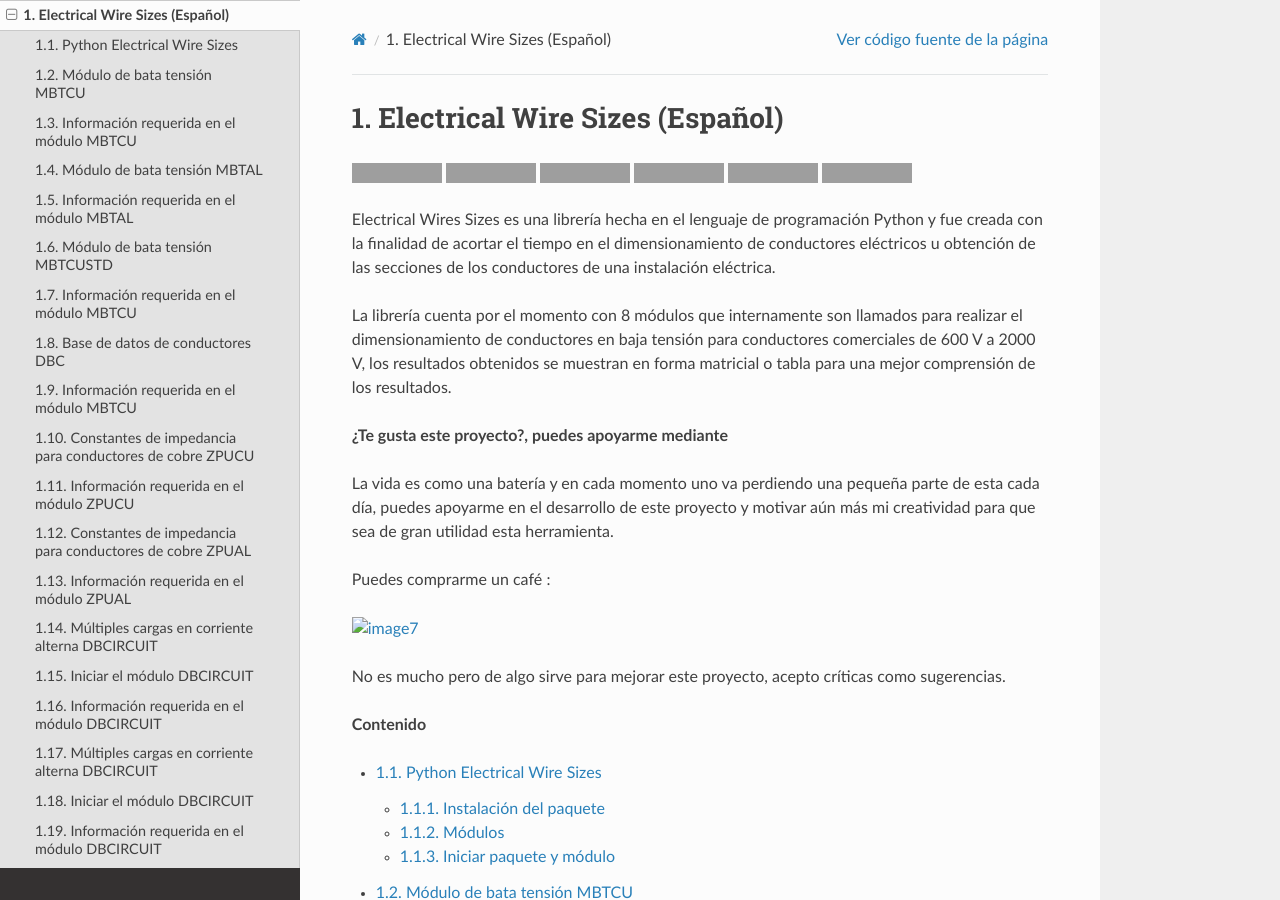
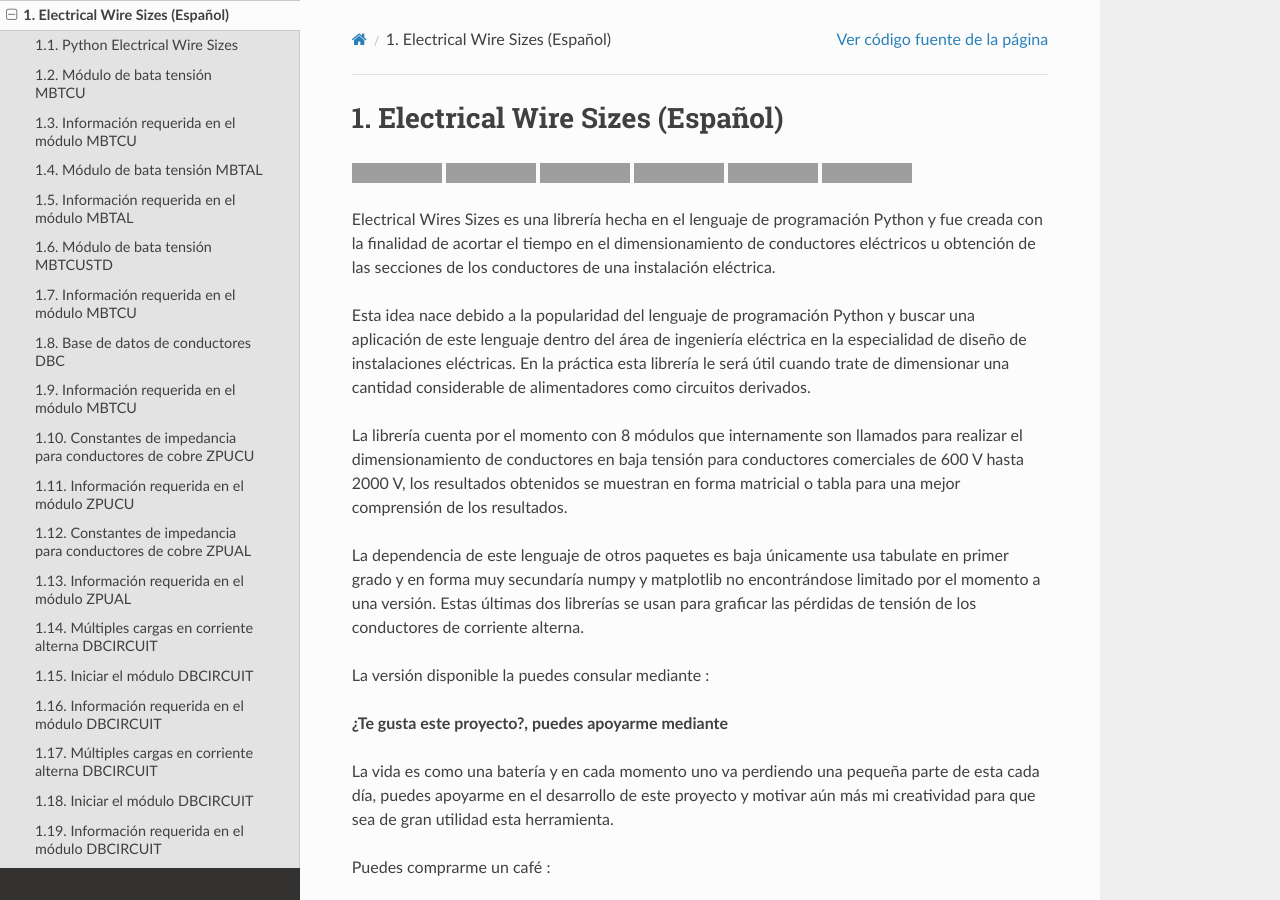
Before and after one commit to jacometoss/PyEWS, a Sphinx documentation site: the page built from docs/parte1/index.rst, in a window 1280 px wide and 900 px high, cut to the strip 0-900 px from the top of the window. Built offline with Sphinx 7.4.7 and the Read the Docs theme 2.0.0, drawn with Linux system fonts in a browser that asks for light colours; grey boxes are pictures that could not be loaded.

Commit message:
Update index.rst

```diff
--- a/docs/parte1/index.rst
+++ b/docs/parte1/index.rst
@@ -6,7 +6,13 @@
 
 Electrical Wires Sizes es una librería hecha en el lenguaje de programación Python y fue creada con la finalidad de acortar el tiempo en el dimensionamiento de conductores eléctricos u obtención de las secciones de los conductores de una instalación eléctrica.
 
-La librería cuenta por el momento con 8 módulos que internamente son llamados para realizar el dimensionamiento de conductores en baja tensión para conductores comerciales de 600 V a 2000 V, los resultados obtenidos se muestran en forma matricial o tabla para una mejor comprensión de los resultados.
+Esta idea nace debido a la popularidad del lenguaje de programación Python y buscar una aplicación de este lenguaje dentro del área de ingeniería eléctrica en la especialidad de diseño de instalaciones eléctricas. En la práctica esta librería le será útil cuando trate de dimensionar una cantidad considerable de alimentadores como circuitos derivados.
+
+La librería cuenta por el momento con 8 módulos que internamente son llamados para realizar el dimensionamiento de conductores en baja tensión para conductores comerciales de 600 V hasta 2000 V, los resultados obtenidos se muestran en forma matricial o tabla para una mejor comprensión de los resultados.
+
+La dependencia de este lenguaje de otros paquetes es baja únicamente usa tabulate en primer grado y en forma muy secundaría numpy y matplotlib no encontrándose limitado por el momento a una versión. Estas últimas dos librerías se usan para graficar las pérdidas de tensión de los conductores de corriente alterna.
+
+La versión disponible la puedes consular mediante :
 
 
 **¿Te gusta este proyecto?, puedes apoyarme mediante**
```
